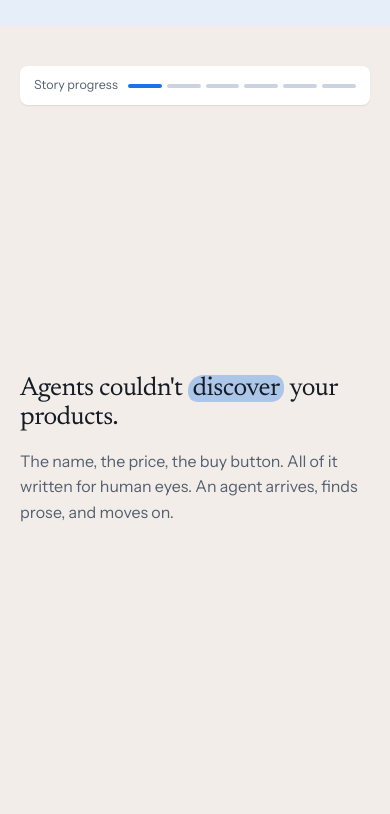
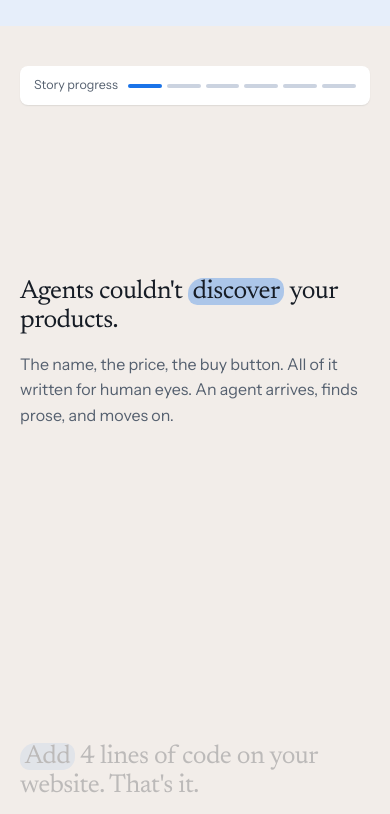
Before and after one commit to donaldrichard19-LVD/agent-design-commerce, a plain HTML site: page landing/scroll-story.html in a window 390 px wide. Shown: the part 540-1354 px from the top of the page. Drawn offline with Linux system fonts and the light colour scheme.

Commit message:
Tighten scroll distance between beats in the story section
.beat min-height 92vh -> 60vh (78vh -> 55vh on mobile), so less
scrolling is needed between each text change while still giving each
beat room to center in the viewport.

```diff
--- a/landing/scroll-story.html
+++ b/landing/scroll-story.html
@@ -363,7 +363,7 @@
   /* Story track (right column) */
   .story-track { display: flex; flex-direction: column; }
   .beat {
-    min-height: 92vh; display: flex; align-items: center;
+    min-height: 60vh; display: flex; align-items: center;
     opacity: 0.24; transform: translateY(14px); transition: opacity 550ms ease, transform 550ms ease;
   }
   .beat.active { opacity: 1; transform: translateY(0); }
@@ -478,7 +478,7 @@
       background: var(--surface-card); border-radius: var(--radius-md); box-shadow: var(--shadow-sm);
       padding: 10px 14px; font-size: 12.5px; color: var(--text-secondary);
     }
-    .beat { min-height: 78vh; }
+    .beat { min-height: 55vh; }
   }
   @media (max-width: 860px) {
     .trust-grid { grid-template-columns: repeat(2, 1fr); }
```
